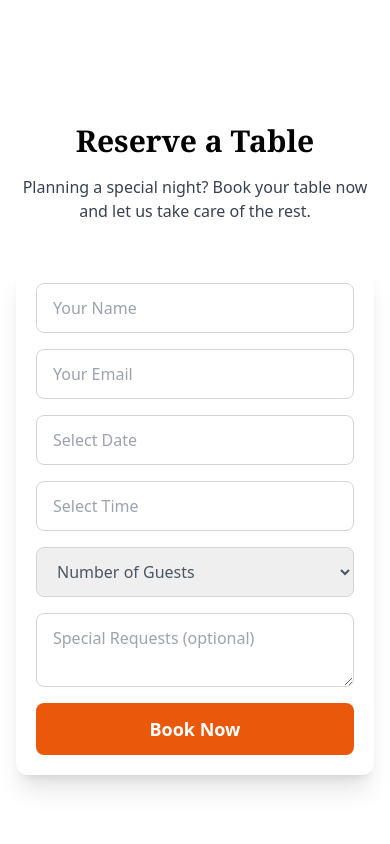
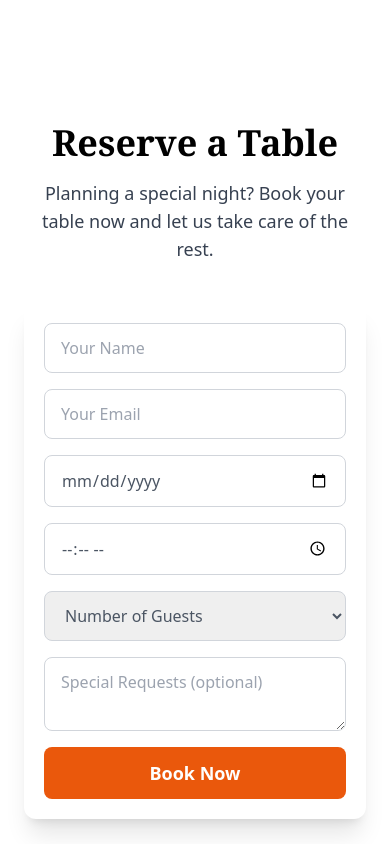
Before and after one commit to rishikeshc555/Rasoria, a React (Create React App) app in the folder client/: page / in a window 390 px wide. Shown: the part 4920-5764 px from the top of the page. Built offline with nearby package versions, Linux system fonts and the light colour scheme.

Commit message:
Updated the Resrvation table

```diff
--- a/client/src/components/Reservation.jsx
+++ b/client/src/components/Reservation.jsx
@@ -1,5 +1,8 @@
+// src/components/Reservation.jsx
 import React, { useState } from "react";
-import { API_BASE_URL } from "../apiConfig"; // Adjust the path if necessary!
+// Double-check this path is correct based on your build error.
+// It should be correct for a file at src/components/Reservation.jsx.
+import { API_BASE_URL } from "../apiConfig";
 
 const Reservation = () => {
   const [formData, setFormData] = useState({
@@ -16,7 +19,6 @@ const Reservation = () => {
     setStatus("submitting");
 
     try {
-      // FIXED: Using your live backend URL instead of localhost
       const response = await fetch(`${API_BASE_URL}/api/reservations`, {
         method: "POST",
         headers: { "Content-Type": "application/json" },
@@ -39,40 +41,32 @@ const Reservation = () => {
 
   return (
     <section id="reservation" className="py-20 bg-beige-100 text-brown-900">
-      <div className="max-w-4xl mx-auto px-4 sm:px-6 text-center">
-        <h2 className="text-3xl md:text-4xl font-serif font-bold mb-4">Reserve a Table</h2>
-        <p className="text-base md:text-lg text-gray-700 mb-10">
+      <div className="max-w-4xl mx-auto px-6 text-center">
+        <h2 className="text-4xl font-serif font-bold mb-4">Reserve a Table</h2>
+        <p className="text-lg text-gray-700 mb-10">
           Planning a special night? Book your table now and let us take care of the rest.
         </p>
 
-        {/* Adjusted padding (p-5 md:p-8) for better mobile spacing */}
         <form onSubmit={handleSubmit} className="grid grid-cols-1 md:grid-cols-2 gap-4 md:gap-6 bg-white shadow-xl rounded-xl p-5 md:p-8">
-
-          {/* Added w-full to all inputs */}
           <input type="text" name="name" value={formData.name} onChange={handleChange} placeholder="Your Name" required className="w-full border border-gray-300 rounded-lg px-4 py-3 focus:outline-none focus:ring-2 focus:ring-orange-500" />
           <input type="email" name="email" value={formData.email} onChange={handleChange} placeholder="Your Email" required className="w-full border border-gray-300 rounded-lg px-4 py-3 focus:outline-none focus:ring-2 focus:ring-orange-500" />
-          {/* Fixed Date Input */}
+
+          {/* CORRECTED Date Input: Works on a single click! */}
           <input
-            type="text"
+            type="date"
             name="date"
             value={formData.date}
             onChange={handleChange}
-            placeholder="Select Date"
-            onFocus={(e) => (e.target.type = "date")}
-            onBlur={(e) => { if (!e.target.value) e.target.type = "text" }}
             required
             className="w-full border border-gray-300 rounded-lg px-4 py-3 focus:outline-none focus:ring-2 focus:ring-orange-500 text-gray-600 bg-white"
           />
 
-          {/* Fixed Time Input */}
+          {/* CORRECTED Time Input: Works on a single click! */}
           <input
-            type="text"
+            type="time"
             name="time"
             value={formData.time}
             onChange={handleChange}
-            placeholder="Select Time"
-            onFocus={(e) => (e.target.type = "time")}
-            onBlur={(e) => { if (!e.target.value) e.target.type = "text" }}
             required
             className="w-full border border-gray-300 rounded-lg px-4 py-3 focus:outline-none focus:ring-2 focus:ring-orange-500 text-gray-600 bg-white"
           />
```
